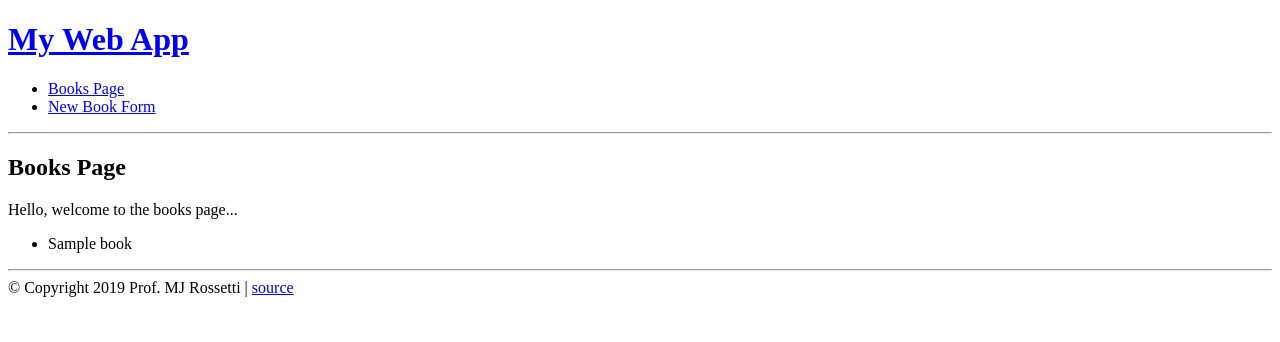
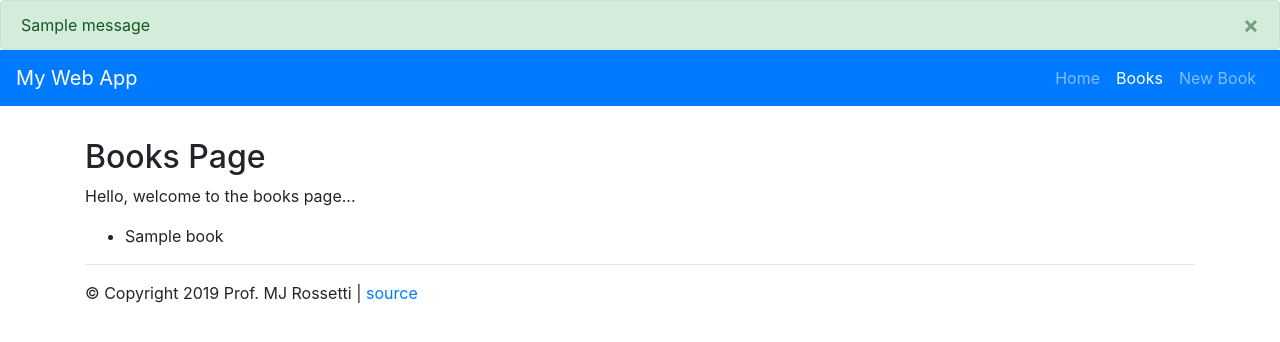
Before and after one commit to s2t2/my-web-app-12, a Flask app: page /books in a window 1280 px wide. Shown: the top 342 px of the page. Run offline with Flask 2, Linux system fonts and the light colour scheme; tables that the repository leaves empty hold one stand-in row (values such as "Sample post"); one stand-in notice (Sample message) is shown; some libraries are stand-ins or nearby versions.

Commit message:
Twitter bootstrap layout and nav, with flash messaging

```diff
--- a/web_app/__init__.py
+++ b/web_app/__init__.py
@@ -17,10 +17,12 @@ from web_app.routes.stats_routes import stats_routes
 load_dotenv()
 
 DATABASE_URL = os.getenv("DATABASE_URL", default="sqlite:///web_app_12.db")
+SECRET_KEY = os.getenv("SECRET_KEY", default="super secret")
 
 def create_app():
     app = Flask(__name__)
 
+    app.config["SECRET_KEY"] = SECRET_KEY
     app.config["SQLALCHEMY_DATABASE_URI"] = DATABASE_URL
     app.config["SQLALCHEMY_TRACK_MODIFICATIONS"] = False
     db.init_app(app)
--- a/web_app/routes/book_routes.py
+++ b/web_app/routes/book_routes.py
@@ -1,7 +1,7 @@
 
 # web_app/routes/book_routes.py
 
-from flask import Blueprint, jsonify, render_template, request, redirect
+from flask import Blueprint, jsonify, render_template, request, redirect, flash
 
 from web_app.models import db, Book, parse_records
 
@@ -46,5 +46,5 @@ def create_book():
     print(new_book)
     db.session.add(new_book)
     db.session.commit()
-    #flash(f"Book '{new_book.title}' created successfully!", "success")
+    flash(f"Book '{new_book.title}' created successfully!", "success")
     return redirect("/books")
--- a/web_app/templates/books.html
+++ b/web_app/templates/books.html
@@ -1,4 +1,5 @@
-{% extends "layout.html" %}
+{% extends "twbs_layout.html" %}
+{% set active_page = "books" %}
 
 {% block content %}
 
--- a/web_app/templates/new_book.html
+++ b/web_app/templates/new_book.html
@@ -1,4 +1,5 @@
-{% extends "layout.html" %}
+{% extends "twbs_layout.html" %}
+{% set active_page = "books" %}
 
 {% block content %}
 
--- a/web_app/templates/prepare_to_predict.html
+++ b/web_app/templates/prepare_to_predict.html
@@ -1,4 +1,5 @@
-{% extends "layout.html" %}
+{% extends "twbs_layout.html" %}
+{% set active_page = "index" %}
 
 {% block content %}
     <h2>Let's make a prediction</h2>
--- a/web_app/templates/results.html
+++ b/web_app/templates/results.html
@@ -1,7 +1,7 @@
-{% extends "layout.html" %}
+{% extends "twbs_layout.html" %}
 
 {% block content %}
-    <h2>Results!</h2>
+    <h2>Prediction Results!</h2>
 
     <p>Between '@{{ screen_name_a }}' and '@{{ screen_name_b }}',
         the user who is most likely to say '{{ tweet_text }}'
--- /dev/null
+++ b/web_app/templates/twbs_layout.html
@@ -0,0 +1,89 @@
+<!doctype html>
+<html>
+  <head>
+    {% block title %}
+      <title>My Starter Web App | Helps students learn how to use the Flask Python package.</title>
+    {% endblock %}
+
+    <link rel="stylesheet" href="https://stackpath.bootstrapcdn.com/bootstrap/4.4.1/css/bootstrap.min.css" integrity="sha384-Vkoo8x4CGsO3+Hhxv8T/Q5PaXtkKtu6ug5TOeNV6gBiFeWPGFN9MuhOf23Q9Ifjh" crossorigin="anonymous">
+  </head>
+
+  <body>
+
+    <!-- FLASH MESSAGING -->
+    <!-- see: http://flask.pocoo.org/docs/1.0/patterns/flashing/#flashing-with-categories -->
+    <!-- see: https://getbootstrap.com/docs/4.3/components/alerts/ -->
+    {% with messages = get_flashed_messages(with_categories=true) %}
+      {% if messages %}
+        {% for category, message in messages %}
+          <div class="alert alert-{{ category }} alert-dismissible" role="alert" style="margin-bottom:0px;">
+            <button type="button" class="close" data-dismiss="alert" aria-label="Close"><span aria-hidden="true">&times;</span></button>
+            {{ message }}
+          </div>
+        {% endfor %}
+      {% endif %}
+    {% endwith %}
+
+    <!-- SITE NAVIGATION -->
+    <!-- see: https://jinja.palletsprojects.com/en/2.11.x/tricks/ -->
+    <!-- see: https://getbootstrap.com/docs/4.0/components/navbar/ -->
+    {% set nav_links = [
+      ('/', 'index', 'Home'),
+      ('/books', 'books', 'Books'),
+      ('/books/new', 'new_book', 'New Book')
+    ] -%}
+    {% set active_page = active_page|default('index') -%}
+    <nav class="navbar navbar-expand-lg navbar-dark bg-primary">
+      <a class="navbar-brand" href="/">My Web App</a>
+      <button class="navbar-toggler" type="button" data-toggle="collapse" data-target="#navbarNavAltMarkup" aria-controls="navbarNavAltMarkup" aria-expanded="false" aria-label="Toggle navigation">
+        <span class="navbar-toggler-icon"></span>
+      </button>
+      <div class="collapse navbar-collapse" id="navbarNavAltMarkup">
+        <ul class="nav navbar-nav ml-auto">
+          {% for href, id, link_text in nav_links %}
+            {% if id == active_page %}
+              {% set is_active = "active" -%}
+            {% else %}
+              {% set is_active = "" -%}
+            {% endif %}
+            <li class="nav-item">
+              <a class="nav-link {{ is_active }}" href="{{href}}">{{link_text}}</a>
+            </li>
+          {% endfor %}
+        </div>
+      </ul>
+    </nav>
+
+
+
+
+    <div class="container" style="margin-top:2em;">
+      <!-- PAGE CONTENTS -->
+      <div id="content">
+        {% block content %}
+        {% endblock %}
+      </div>
+
+      <!-- FOOTER -->
+      <div id="footer">
+        <hr>
+        &copy; Copyright 2019 Prof. MJ Rossetti |
+        <a href="https://github.com/prof-rossetti/">source</a>
+      </div>
+    </div>
+
+    <!-- JAVASCRIPT SECTION -->
+    <script src="https://code.jquery.com/jquery-3.4.1.slim.min.js" integrity="sha384-J6qa4849blE2+poT4WnyKhv5vZF5SrPo0iEjwBvKU7imGFAV0wwj1yYfoRSJoZ+n" crossorigin="anonymous"></script>
+    <script src="https://cdn.jsdelivr.net/npm/popper.js@1.16.0/dist/umd/popper.min.js" integrity="sha384-Q6E9RHvbIyZFJoft+2mJbHaEWldlvI9IOYy5n3zV9zzTtmI3UksdQRVvoxMfooAo" crossorigin="anonymous"></script>
+    <script src="https://stackpath.bootstrapcdn.com/bootstrap/4.4.1/js/bootstrap.min.js" integrity="sha384-wfSDF2E50Y2D1uUdj0O3uMBJnjuUD4Ih7YwaYd1iqfktj0Uod8GCExl3Og8ifwB6" crossorigin="anonymous"></script>
+    <script type="text/javascript">
+
+        console.log("Thanks for the page visit!")
+
+        // closes data-dismiss="alert" flash messages
+        // see: https://getbootstrap.com/docs/4.3/components/alerts/#javascript-behavior
+        //$().alert('close')
+
+    </script>
+  </body>
+</html>
```
